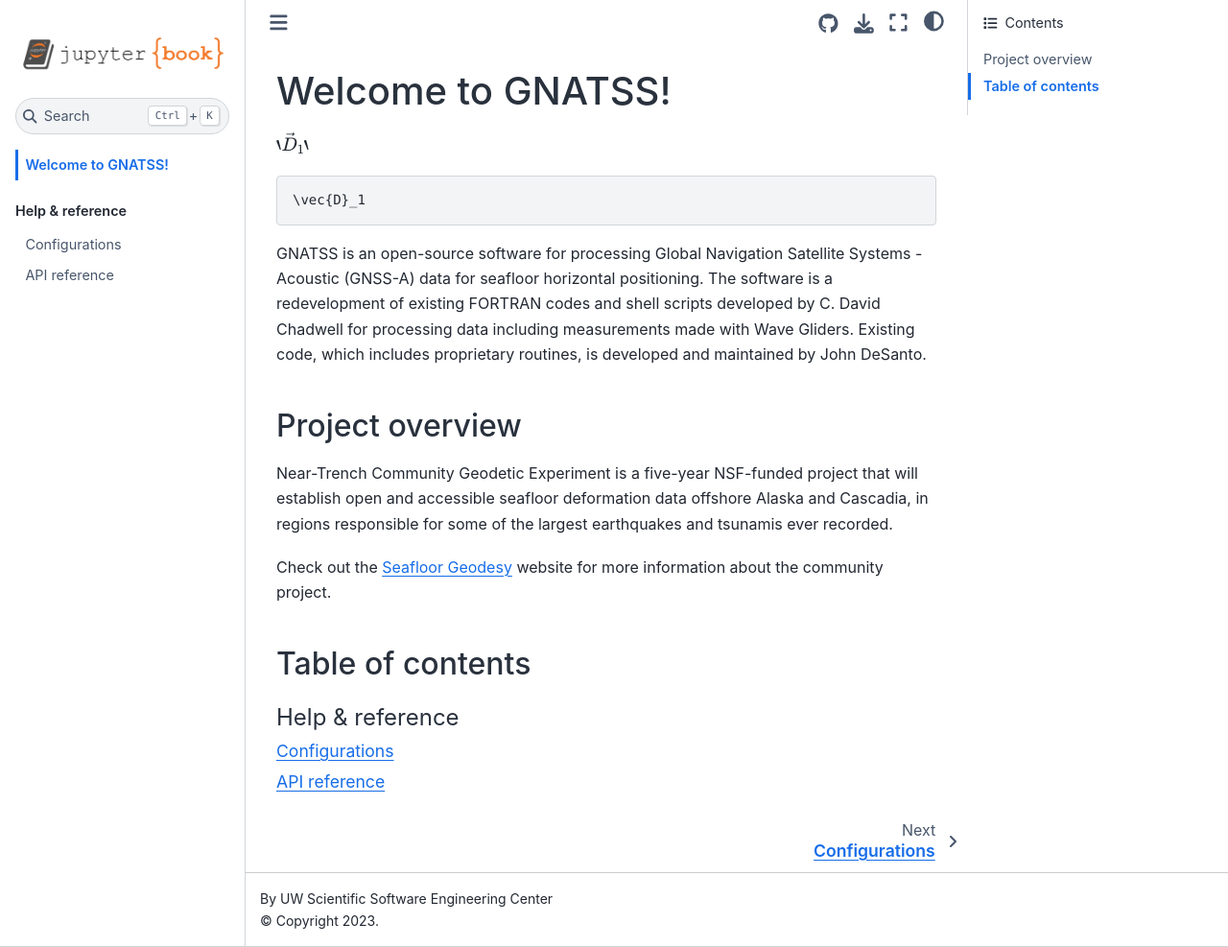
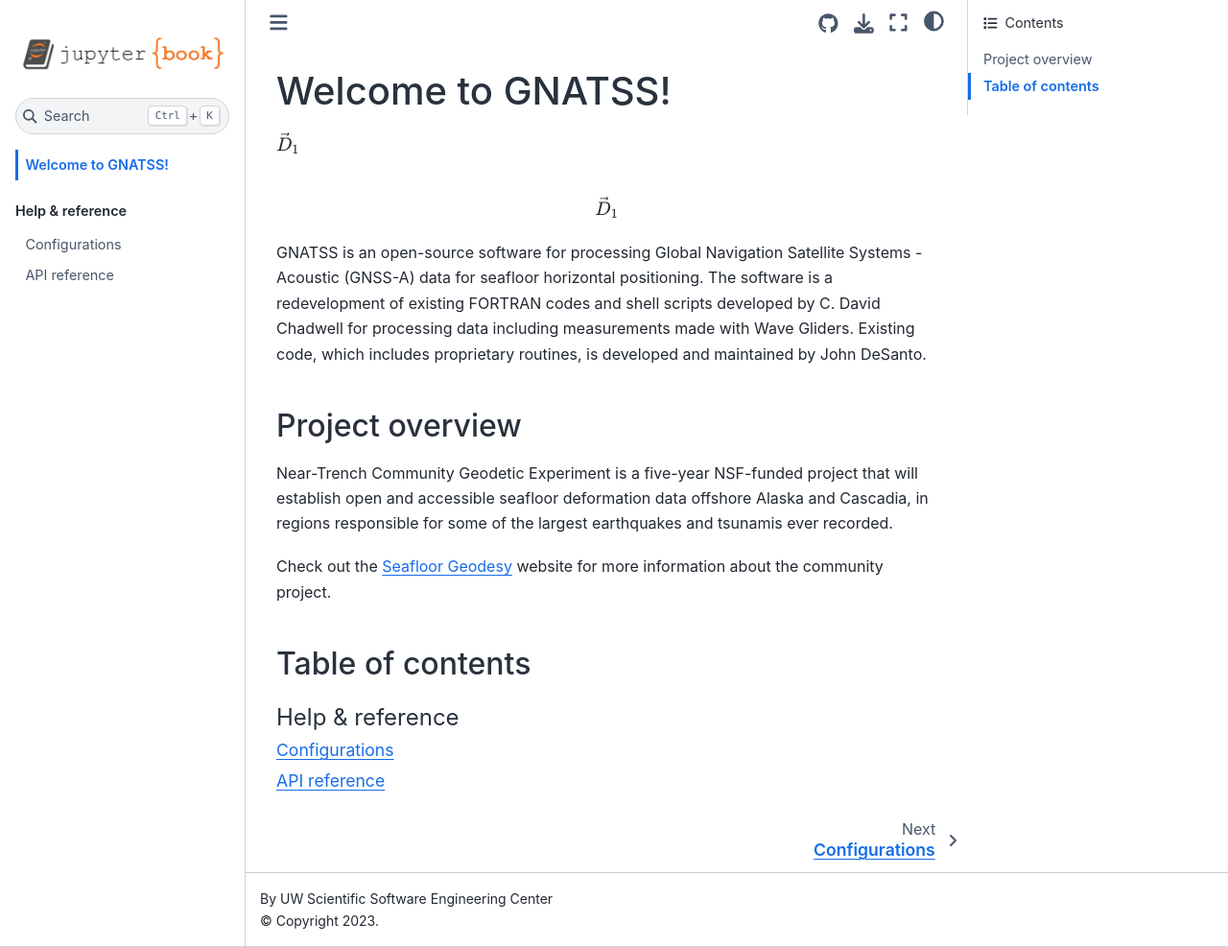
Before and after one commit to seafloor-geodesy/gnatss, a Jupyter Book: the page built from docs/intro.md, in a window 1280 px wide and 987 px high. Shown: the whole window at 96% size. Built offline with Jupyter Book 1.0.4 settings and Sphinx 7.4.7 and the Sphinx Book theme 1.1.4, drawn with Linux system fonts in a browser that asks for light colours.

Commit message:
Update intro.md

````diff
--- a/docs/intro.md
+++ b/docs/intro.md
@@ -1,10 +1,10 @@
 # Welcome to GNATSS!
 
-$`\vec{D}_1`$
+$\vec{D}_1$
 
-```math
+$$
 \vec{D}_1
-```
+$$
 
 GNATSS is an open-source software for processing Global Navigation Satellite Systems - Acoustic (GNSS-A) data for seafloor horizontal positioning.
 The software is a redevelopment of existing FORTRAN codes and shell scripts developed by C. David Chadwell for processing data including measurements made with Wave Gliders.
````
